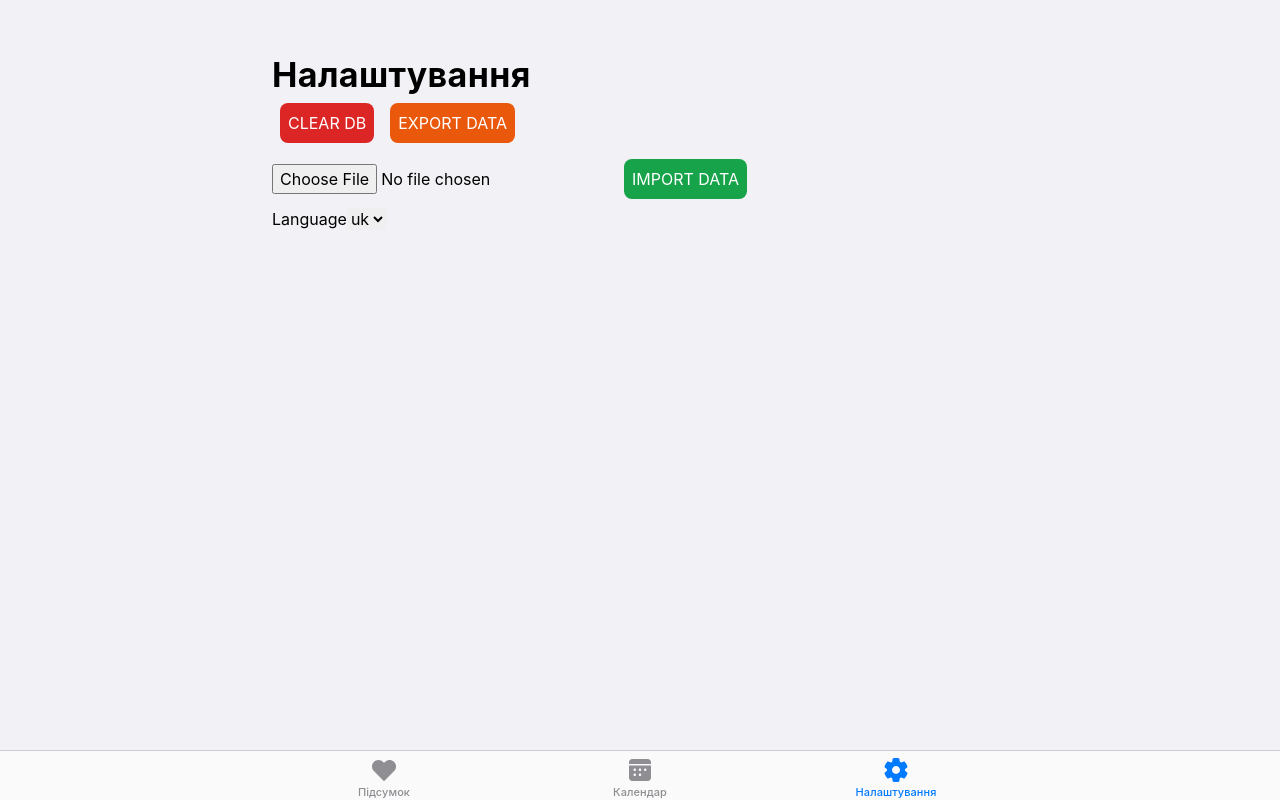
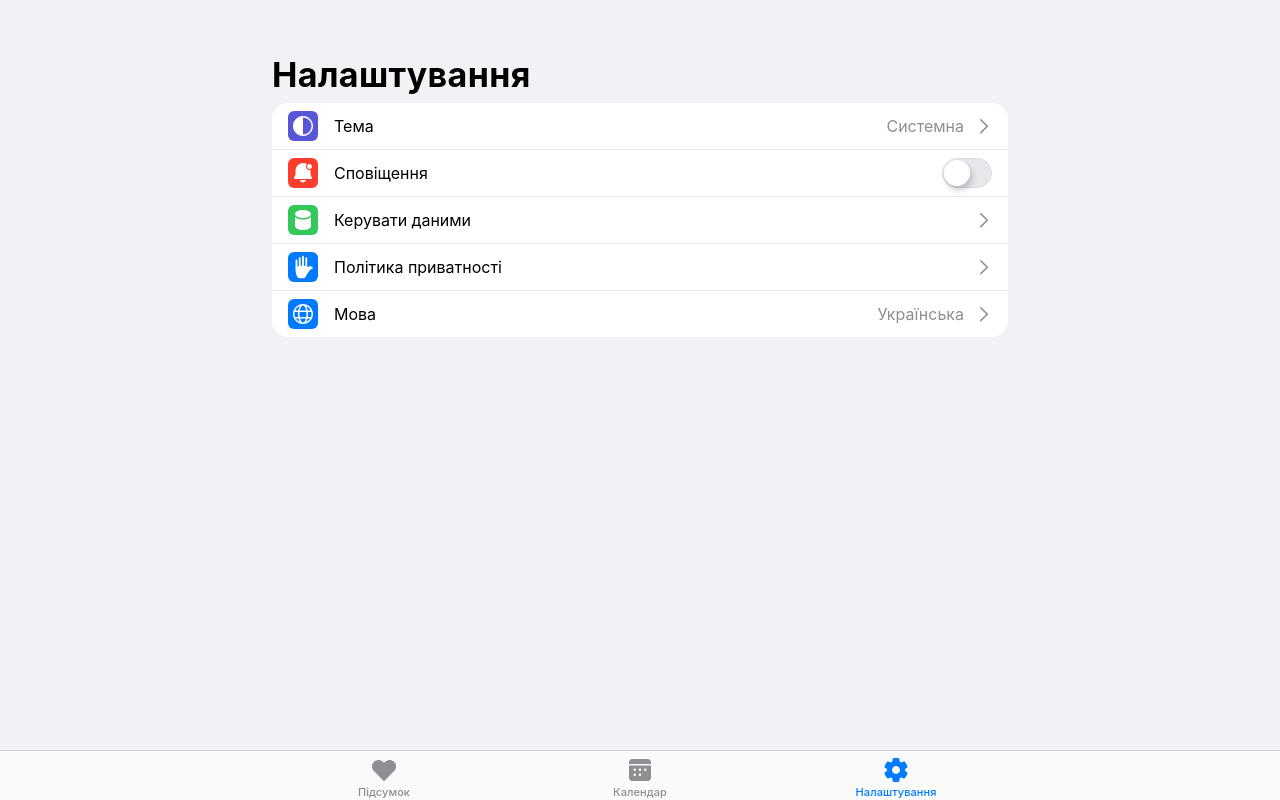
Before and after one commit to vikkolts/MeHealth, a Vue app: page /settings in a window 1280 px wide. Built offline with nearby package versions, Linux system fonts and the light colour scheme.

Commit message:
feat: create settings mockup

```diff
--- a/src/assets/base.css
+++ b/src/assets/base.css
@@ -157,7 +157,7 @@ main {
   padding-top: env(safe-area-inset-top);
   padding-left: calc(16px + env(safe-area-inset-left));
   padding-right: calc(16px + env(safe-area-inset-right));
-  padding-bottom: calc(49px + 16px + env(safe-area-inset-bottom));
+  padding-bottom: calc(49px + env(safe-area-inset-bottom));
   max-width: 768px;
   margin: 0 auto;
 }
@@ -212,3 +212,41 @@ main {
 .radio-checked::after {
   content: none !important;
 }
+
+input.apple-switch {
+  position: relative;
+  appearance: none;
+  outline: none;
+  width: 50px;
+  height: 30px;
+  background-color: #ffffff;
+  border: 1px solid #d9dadc;
+  border-radius: 50px;
+  box-shadow: inset 0 0 100px 0 var(--system-gray-5);
+  transition-duration: 50ms;
+  cursor: pointer;
+}
+
+input.apple-switch:after {
+  content: '';
+  position: absolute;
+  top: 1px;
+  left: 1px;
+  width: 26px;
+  height: 26px;
+  background-color: #ffffff;
+  border-radius: 50%;
+  box-shadow: 2px 4px 6px rgba(0, 0, 0, 0.2);
+}
+
+input.apple-switch:checked {
+  border-color: #4ed164;
+  background-color: #4ed164;
+  box-shadow: inset 20px 0 0 0 #4ed164;
+}
+
+input.apple-switch:checked:after {
+  left: 20px;
+  background-color: #ffffff;
+  /* box-shadow: -2px 4px 3px rgba(0, 0, 0, 0.05); */
+}
--- /dev/null
+++ b/src/components/ListItem.vue
@@ -0,0 +1,21 @@
+<script lang="ts" setup>
+
+</script>
+
+<template>
+  <div name="list-item"
+    class="system-white-bg flex gap-4 px-4 items-center py-2 first-of-type:rounded-t-2xl last-of-type:rounded-b-2xl border-b cursor-pointer">
+    <slot name="icon"></slot>
+    <slot></slot>
+    <div class="ml-auto flex items-center gap-3 system-gray-color">
+      <slot name="side">
+      </slot>
+    </div>
+  </div>
+</template>
+
+<style>
+div[name=list-item]:last-child {
+  border-bottom: none;
+}
+</style>
--- a/src/components/PageHeader.vue
+++ b/src/components/PageHeader.vue
@@ -47,7 +47,7 @@ function handleScroll(e: Event) {
         <IconAdd28 />
       </button>
     </div>
-    <h1 class="large-heading font-bold transition-all duration-100"
+    <h1 class="large-heading font-bold transition-all duration-100 mb-2"
       :style="{ visibility: showSmallHeader ? 'hidden' : 'visible' }"
       style="margin-top: calc(54px + env(safe-area-inset-top))">{{ props.title }}</h1>
   </div>
--- a/src/components/StatsCard.vue
+++ b/src/components/StatsCard.vue
@@ -16,7 +16,7 @@ const statsLabel = computed(() => {
 </script>
 
 <template>
-  <div v-if="props.percent"
+  <div v-if="props.percent && statsLabel"
     class="system-white-bg cursor-pointer rounded-[10px] px-4 py-[12px] flex flex-col gap-4">
     <div class="flex gap-1 w-full system-indigo-color items-center">
       <IconDocumentLandscape20Vue />
--- /dev/null
+++ b/src/components/TheSwitch.vue
@@ -0,0 +1,4 @@
+<template>
+  <input class="apple-switch"
+    type="checkbox" />
+</template>
--- a/src/locales/en.json
+++ b/src/locales/en.json
@@ -62,5 +62,15 @@
   "Delete": "Delete",
   "Edit": "Edit",
   "Record": "Record",
-  "MoodOfDay": "Mood of the day"
+  "MoodOfDay": "Mood of the day",
+  "Theme": "Theme",
+  "Language": "Language",
+  "Notifications": "Notifications",
+  "ManageData": "Manage data",
+  "PrivacyPolicy": "Privacy policy",
+  "System": "System",
+  "Dark": "Dark",
+  "Light": "Light",
+  "Ukrainian": "Ukrainian",
+  "English": "English"
 }
--- a/src/locales/uk.json
+++ b/src/locales/uk.json
@@ -62,5 +62,15 @@
   "Delete": "Видалити",
   "Edit": "Змінити",
   "Record": "Запис",
-  "MoodOfDay": "Настрій дня"
+  "MoodOfDay": "Настрій дня",
+  "Theme": "Тема",
+  "Language": "Мова",
+  "Notifications": "Сповіщення",
+  "ManageData": "Керувати даними",
+  "PrivacyPolicy": "Політика приватності",
+  "System": "Системна",
+  "Dark": "Темна",
+  "Light": "Світла",
+  "Ukrainian": "Українська",
+  "English": "Англійська"
 }
--- a/src/views/CalendarView.vue
+++ b/src/views/CalendarView.vue
@@ -172,7 +172,7 @@ async function deleteRecord(id: number) {
         </div>
       </div>
       <section class="p-4 system-white-bg flex flex-col"
-        style="min-height: calc(100vh - 455px);">
+        style="min-height: calc(100vh - 464px);">
         <div v-if="selectedDayRecord"
           class="flex items-center pb-4">
           <h2 class="font-semibold body-text">
--- a/src/views/SettingsView.vue
+++ b/src/views/SettingsView.vue
@@ -8,6 +8,14 @@ import {
   loadLocaleMessages,
 } from '@/i18n'
 import { ref, watch } from "vue";
+import ListItem from "@/components/ListItem.vue";
+import IconDarkThemeBg24 from "../components/icons/IconDarkThemeBg24.vue";
+import IconChevronRight16 from "../components/icons/IconChevronRight16.vue";
+import TheSwitch from "../components/TheSwitch.vue";
+import IconGlobeBg24 from "../components/icons/IconGlobeBg24.vue";
+import IconHandBg28 from "../components/icons/IconHandBg28.vue";
+import IconDatabaseBg24 from "../components/icons/IconDatabaseBg24.vue";
+import IconAlertBg24 from "../components/icons/IconAlertBg24.vue";
 
 const { locale, availableLocales, } = useI18n()
 const currentLocale = ref(locale.value)
@@ -64,7 +72,60 @@ async function importData(event: Event) {
 <template>
   <main>
     <PageHeader :title="$t('Pages.Settings')" />
-    <button class="bg-red-600 m-2 p-2 text-white rounded-lg"
+    <div class="list-group">
+      <ListItem>
+        <template #icon>
+          <IconDarkThemeBg24 />
+        </template>
+        {{ $t("Theme") }}
+        <template #side>
+          {{ $t("System") }}
+          <IconChevronRight16 />
+        </template>
+      </ListItem>
+
+      <ListItem>
+        <template #icon>
+          <IconAlertBg24 />
+        </template>
+        {{ $t("Notifications") }}
+        <template #side>
+          <TheSwitch />
+        </template>
+      </ListItem>
+
+      <ListItem>
+        <template #icon>
+          <IconDatabaseBg24 />
+        </template>
+        {{ $t("ManageData") }}
+        <template #side>
+          <IconChevronRight16 />
+        </template>
+      </ListItem>
+
+      <ListItem>
+        <template #icon>
+          <IconHandBg28 />
+        </template>
+        {{ $t("PrivacyPolicy") }}
+        <template #side>
+          <IconChevronRight16 />
+        </template>
+      </ListItem>
+
+      <ListItem>
+        <template #icon>
+          <IconGlobeBg24 />
+        </template>
+        {{ $t("Language") }}
+        <template #side>
+          {{ $t("Ukrainian") }}
+          <IconChevronRight16 />
+        </template>
+      </ListItem>
+    </div>
+    <!-- <button class="bg-red-600 m-2 p-2 text-white rounded-lg"
       @click="store.cleanDataBase()">CLEAR DB</button>
     <button class="bg-orange-600 m-2 p-2 text-white rounded-lg"
       @click="exportData">EXPORT DATA</button>
@@ -84,7 +145,7 @@ async function importData(event: Event) {
         :value="optionLocale">
         {{ optionLocale }}
       </option>
-    </select>
+    </select> -->
 
   </main>
 </template>
--- a/src/views/StatsView.vue
+++ b/src/views/StatsView.vue
@@ -52,6 +52,22 @@ const statsLabel = computed(() => {
   return store.statsAverageLabels[Math.round(typePercent * store.statsAverageLabels.length / 100)];
 })
 
+const tendency = computed(() => {
+  if (!store.moodRecordListByPeriods[statsTypes[selectedTab.value].id]) return;
+  const diffArray: number[] = [];
+  const usedMoodsCount = new Set();
+  store.moodRecordListByPeriods[statsTypes[selectedTab.value].id].forEach((currEl, index) => usedMoodsCount.add(currEl.mood_id));
+  store.moodRecordListByPeriods[statsTypes[selectedTab.value].id].forEach((currEl, index) => {
+    const nextEl = store.moodRecordListByPeriods[statsTypes[selectedTab.value].id][+index + 1];
+    const moodsCount = usedMoodsCount.size; // store.moodTypes.length;
+    if (nextEl) {
+      diffArray.push(nextEl.mood_id / moodsCount + currEl.mood_id / moodsCount);
+    }
+  })
+
+  return (diffArray.reduce((a, b) => a + b, 0) / diffArray.length) || 0;
+})
+
 onMounted(async () => {
   await store.getMoodRecordsList();
   await store.getMoodsList();
@@ -60,7 +76,7 @@ onMounted(async () => {
 </script>
 
 <template>
-  <main class="px-0 mb-96">
+  <main class="px-0">
     <PageHeader :title="computedTitle"
       :with-add-button="true"
       :with-back-button="true"
@@ -78,11 +94,13 @@ onMounted(async () => {
           <Tab v-for="stat in statsTypes"
             as="template"
             :key="stat.id"
-            v-slot="{ selected }">
+            v-slot="{ selected }"
+            :disabled="!store.moodRecordListByPeriods[stat.id].length">
             <button :class="[
               'w-full rounded-lg px-4 py-[6px] footnote font-medium focus:outline-none relative',
               { 'radio-checked': selected }
-            ]">
+            ]"
+              type="button">
               {{ stat.title }}
             </button>
           </Tab>
@@ -100,9 +118,10 @@ onMounted(async () => {
           </TabPanel>
         </TabPanels>
       </TabGroup>
-      <div class="border rounded-[10px] px-4 py-[14px] mb-4"
+      <div class="border rounded-[10px] px-4 py-[14px] mb-4 flex items-center justify-between"
         style="border-color: var(--system-gray-5)">
         <label class="subheadline">{{ $t('Tendency') }}</label>
+        <label>{{ tendency }}</label>
       </div>
     </section>
   </main>
--- a/src/views/SummaryView.vue
+++ b/src/views/SummaryView.vue
@@ -42,7 +42,7 @@ checkTimePeriod();
       :with-add-button="true"
       @button-click="isOpenAddModal = true" />
     <div class="flex flex-col w-full gap-[6px]">
-      <ClosableCard />
+      <ClosableCard @click="isOpenAddModal = true" />
       <StatsCard :title="$t('WeekStats')"
         :percent="store.moodPeriodsPercent?.week"
         @click="$router.push({ name: 'stats', params: { type: 'week' } })" />
```
